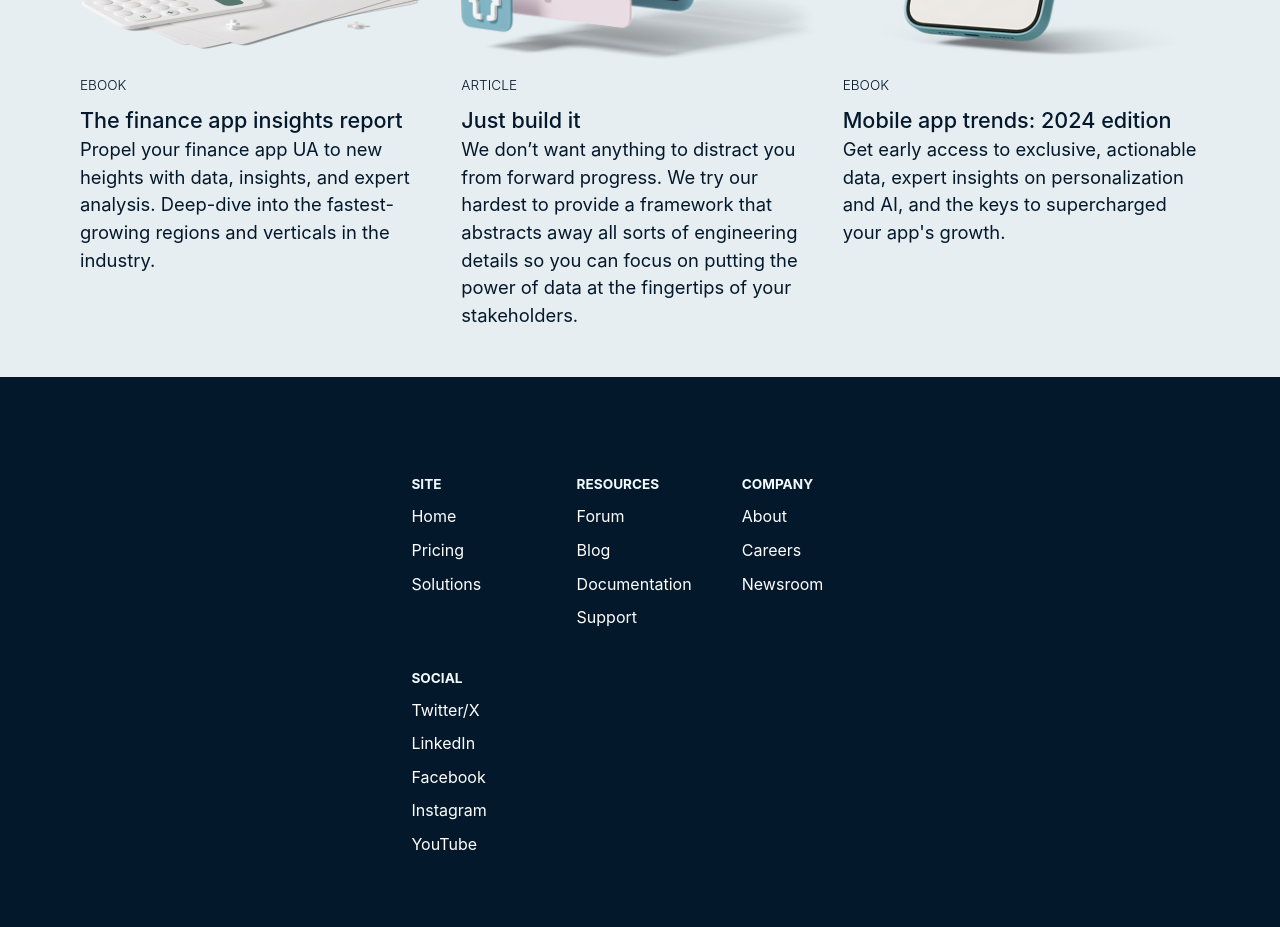
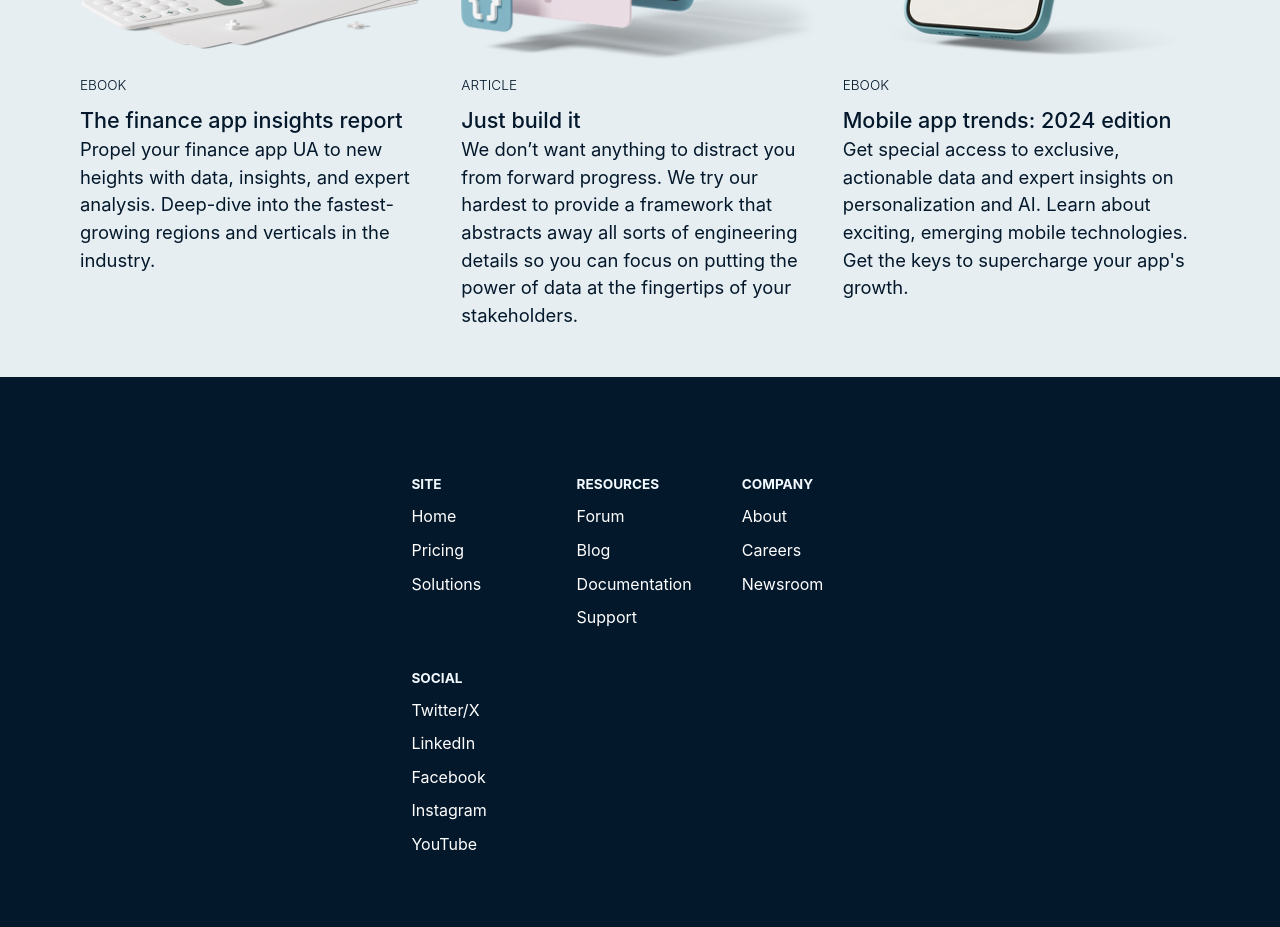
Before and after one commit to bouzidanas/product-page-template, a React (Vite) app: page / in a window 1280 px wide. Shown: the part 3680-4607 px from the top of the page. Built offline with nearby package versions, Linux system fonts and the light colour scheme; a web font is replaced by a local one.

Commit message:
update content

```diff
--- a/src/AdjustLandingPage.tsx
+++ b/src/AdjustLandingPage.tsx
@@ -238,7 +238,7 @@ const ResourcesSection = () => {
           <div style={{display: "flex", flexDirection: "column", height: "250px", justifyContent: "start"}}>
             <p style={{fontWeight: 300, fontSize: "85%", marginBottom: "8px"}}>EBOOK</p>
             <h4 style={{fontWeight: "500"}}>Mobile app trends: 2024 edition</h4>
-            <p>Get early access to exclusive, actionable data, expert insights on personalization and AI, and the keys to supercharged your app's growth.</p>
+            <p>Get special access to exclusive, actionable data and expert insights on personalization and AI. Learn about exciting, emerging mobile technologies. Get the keys to supercharge your app's growth.</p>
           </div>
         </SubSection>
       </SubSection>
```
